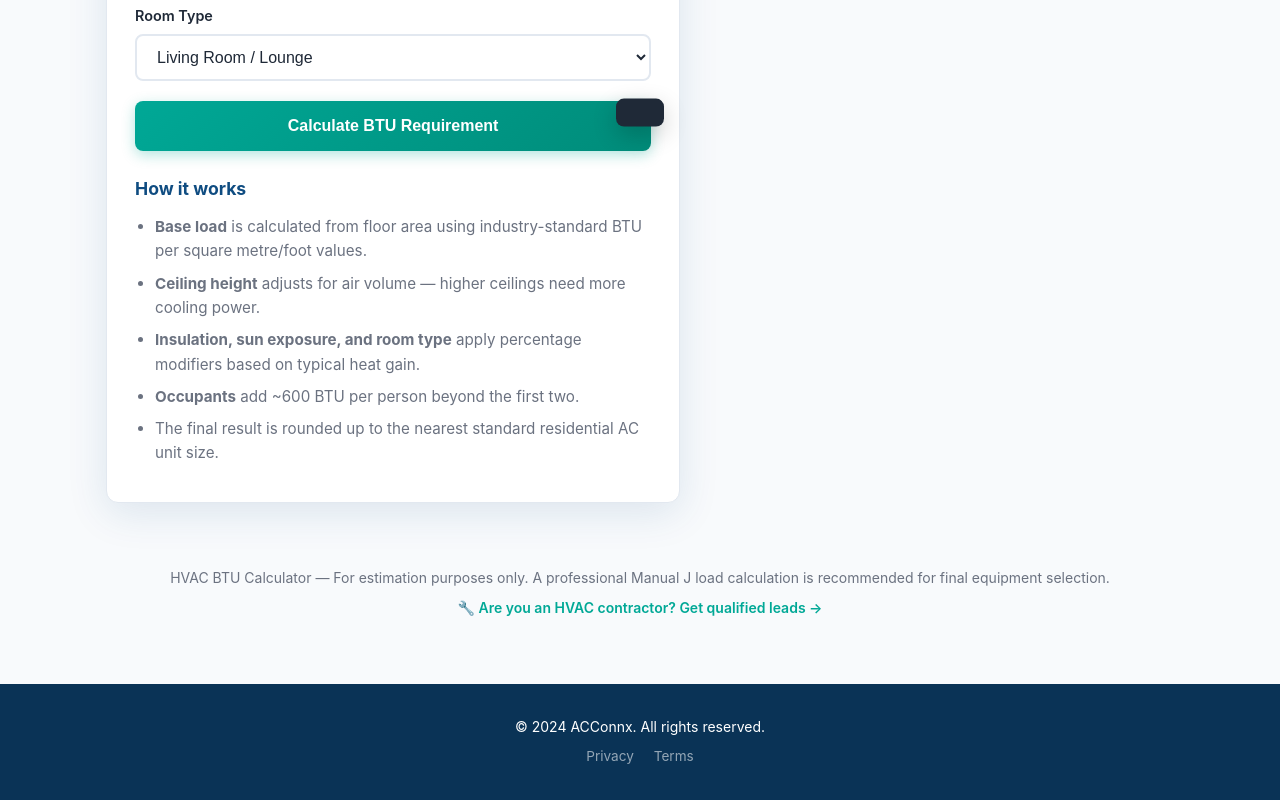
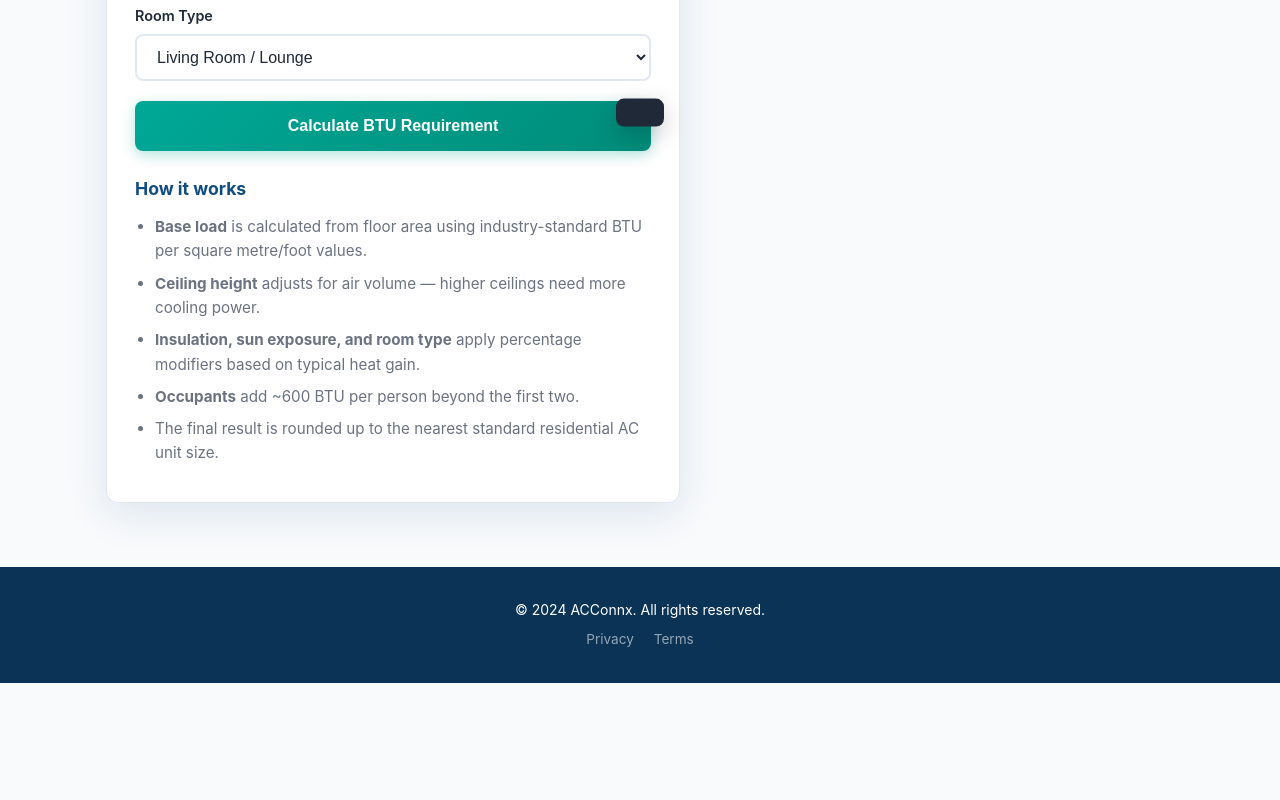
Before and after one commit to Smedz999/hvac-btu-calculator, a plain HTML site: page index.html in a window 1280 px wide. Shown: the part 683-1483 px from the top of the page. After the commit the page ends 1366 px from the top, so only its background shows below. Drawn offline with Linux system fonts and the light colour scheme.

Commit message:
Remove old footer with contractor link

```diff
--- a/index.html
+++ b/index.html
@@ -510,11 +510,6 @@
     </div>
   </main>
 
-  <footer>
-    <p>HVAC BTU Calculator — For estimation purposes only. A professional Manual J load calculation is recommended for final equipment selection.</p>
-    <p style="margin-top:0.5rem;"><a href="for-contractors.html" style="color:var(--accent);text-decoration:none;font-weight:600;">🔧 Are you an HVAC contractor? Get qualified leads →</a></p>
-  </footer>
-
   <div class="toast" id="toast"></div>
 
   <script>
```
